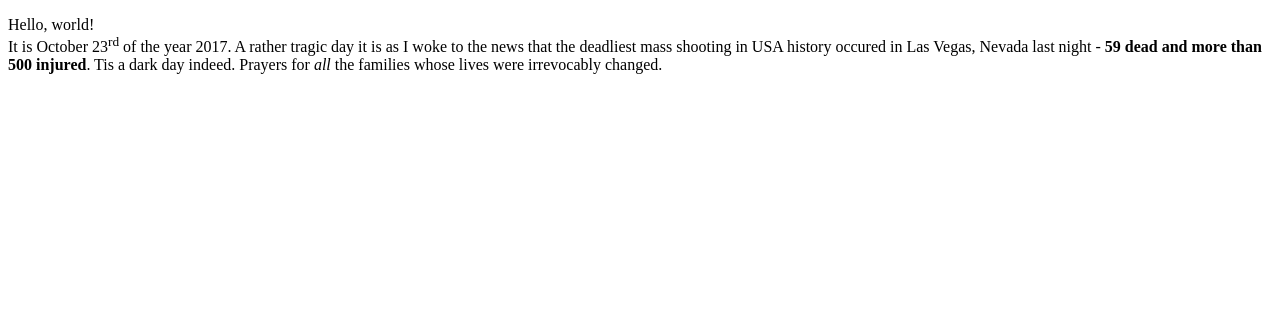
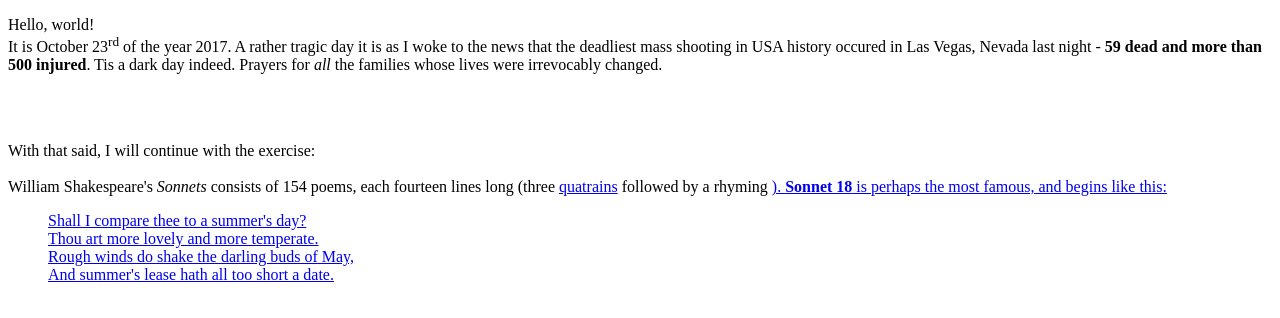
Before and after one commit to Jules323/sample_website, a plain HTML site: page index.html in a window 1280 px wide. Drawn offline with Linux system fonts and the light colour scheme.

Commit message:
Adjust HTML Structure

```diff
--- a/index.html
+++ b/index.html
@@ -5,10 +5,25 @@
 		<meta charset="utf-8">
 </head>
 	<body>
-	<p>Hello, world!<br>
-		It is October 23<sup>rd</sup> of the year 2017.  A rather tragic day it is as I woke to the news that the deadliest mass shooting in USA history occured in Las Vegas, Nevada last night - <strong>59 dead and more than 500 injured</strong>.  Tis a dark day indeed.  Prayers for <em>all</em> the families whose lives were irrevocably changed.
+		<p>
+			Hello, world!<br>
+			It is October 23<sup>rd</sup> of the year 2017.  A rather tragic day it is as I woke to the news that the deadliest mass shooting in USA 	history occured in Las Vegas, Nevada last night - <strong>59 dead and more than 500 injured</strong>.  Tis a dark day indeed.  Prayers for 	<em>all</em> the families whose lives were irrevocably changed.
 </p>
-
+		<br>
+		<br>
+		<p>
+			With that said, I will continue with the exercise:<br><br>
+			William Shakespeare's <em>Sonnets</em> consists of 154 poems, each fourteen lines long (three
+  			<a href="https://en.wikipedia.org/wiki/Quatrain">quatrains</a> followed by a rhyming <a href="https://en.wikipedia.org/wiki/Couplet"couplet</a>). <strong>Sonnet 18</strong> is perhaps the most famous, and begins like this:
+</p>
+	 	<blockquote>
+ 	 	<p>
+    			Shall I compare thee to a summer's day?<br>
+    			Thou art more lovely and more temperate.<br>
+    			Rough winds do shake the darling buds of May,<br>
+    			And summer's lease hath all too short a date.
+</p>
+</blockquote>
 
 	</body>
 </html>
```
Lines whose indentation alone changed are shown as unchanged.
